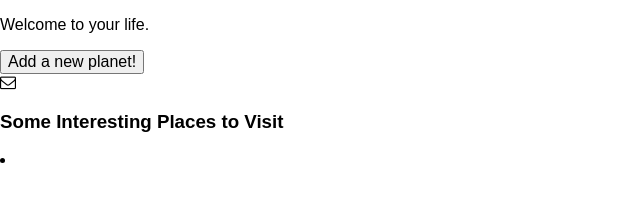
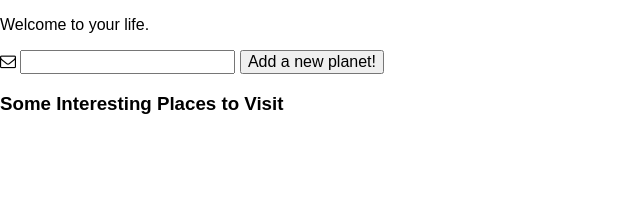
Before and after one commit to tiy-atl-js-june-2016/swapi-fun, a website with bundled scripts: page app/index.html in a window 1280 px wide. Shown: the whole page, without its empty margins (0-640 px from the left). Built offline with nearby package versions, Linux system fonts and the light colour scheme; no server answers; files whose address does not match are found by name.

Commit message:
LOL how do u HTML

```diff
--- a/app/index.html
+++ b/app/index.html
@@ -15,12 +15,13 @@
 
       </div>
       <form>
+          <i class="fa fa-envelope-o"></i>
+          <input type="email" id="user-email">
           <button class="get-planet" >Add a new planet!</button>
       </form>
-      <i class="fa fa-envelope-o"></i>
       <h3>Some Interesting Places to Visit</h3>
-      <li class="planets" >
-      </li>
+      <ul class="planets" >
+      </ul>
     </div>
     <script src="js/bundle.js"></script>
   </body>
```
